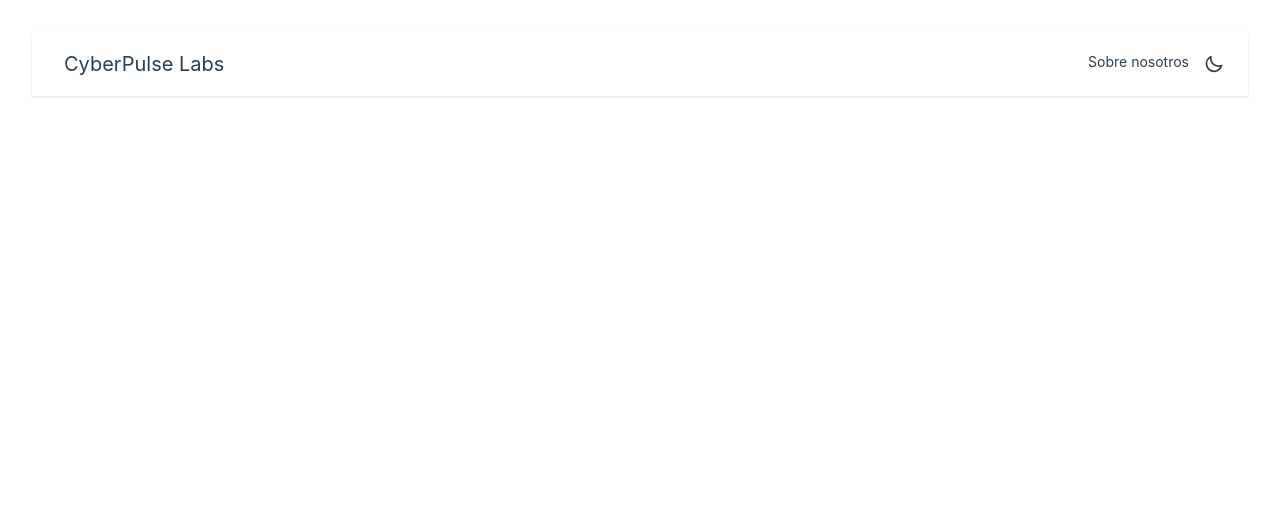
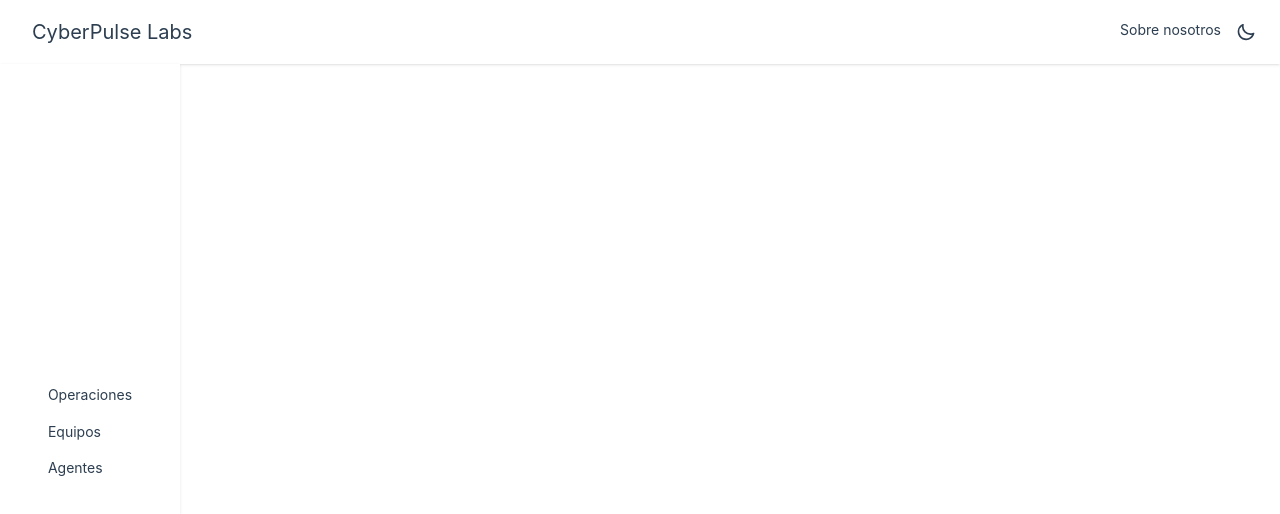
Before and after one commit to NachoMartinezLozano/PracticaFinal, a Vue app in the folder Front-end/PracticaFinal/: page / in a window 1280 px wide. Shown: the top 514 px of the page. Built offline with nearby package versions, Linux system fonts and the light colour scheme.

Commit message:
Menú lateral (falta arreglar botón para pantalla pequeña)

```diff
--- a/Front-end/PracticaFinal/src/assets/base.css
+++ b/Front-end/PracticaFinal/src/assets/base.css
@@ -54,7 +54,7 @@
 *::before,
 *::after {
   box-sizing: border-box;
-  margin: 0;
+  /*margin: 0;*/
   font-weight: normal;
 }
 
--- a/Front-end/PracticaFinal/src/assets/main.css
+++ b/Front-end/PracticaFinal/src/assets/main.css
@@ -4,8 +4,8 @@
 
 #app {
   /*max-width: 1280px;*/
-  margin: 0 auto;
-  padding: 2rem;
+  /*margin: 0 auto;*/
+  /*padding: 2rem;*/
   font-weight: normal;
 }
 
--- a/Front-end/PracticaFinal/src/components/Cabecera.vue
+++ b/Front-end/PracticaFinal/src/components/Cabecera.vue
@@ -1,12 +1,31 @@
 <script setup>
+    import { ref } from 'vue'
+    const nombreEmpresa = 'CyberPulse Labs'
 
-    const nombreEmpresa = 'CyberPulse Labs'
+    const showBoton = ref(window.innerWidth < 768)
+    /*
+    const updateBotonVisibility = () => {
+        showBoton.value = window.innerWidth >= 768
+    }
+    */
 
 </script>
 
 <template>
 
     <div class="navbar bg-base-100 shadow-sm flex w-full mx-auto">
+        <div class="dropdown" v-if="showBoton">
+            <div tabindex="0" role="button" class="btn btn-ghost btn-circle">
+                <svg xmlns="http://www.w3.org/2000/svg" class="h-5 w-5" fill="none" viewBox="0 0 24 24" stroke="currentColor"> <path stroke-linecap="round" stroke-linejoin="round" stroke-width="2" d="M4 6h16M4 12h16M4 18h7" /> </svg>
+            </div>
+            <ul
+                tabindex="0"
+                class="menu menu-sm dropdown-content bg-base-100 rounded-box z-1 mt-3 w-52 p-2 shadow">
+                <li><a>Operaciones</a></li>
+                <li><a>Equipos</a></li>
+                <li><a>Agentes</a></li>
+            </ul>
+        </div>
         <div class="flex-1 px-5">
             <a class="btn btn-ghost text-xl">{{ nombreEmpresa }}</a>
         </div>
--- a/Front-end/PracticaFinal/src/components/Navegador.vue
+++ b/Front-end/PracticaFinal/src/components/Navegador.vue
@@ -1 +1,23 @@
 <!--  Clase para el navegador lateral de la aplicación -->
+
+<script setup>
+
+</script>
+
+<template>
+
+  <div class="navbar bg-base-100 shadow-sm flex flex-col w-45 h-[calc(100vh-64px)] fixed top-[64px] left-0">
+     <div class="flex-1 flex flex-col justify-center">
+      <ul class="menu menu-vertical px-4 space-y-2">
+        <li><a>Operaciones</a></li>
+        <li><a>Equipos</a></li>
+        <li><a>Agentes</a></li>
+      </ul>
+    </div>
+  </div>
+
+</template>
+
+<style>
+
+</style>
--- a/Front-end/PracticaFinal/src/pages/PaginaPrincipal.vue
+++ b/Front-end/PracticaFinal/src/pages/PaginaPrincipal.vue
@@ -1,10 +1,30 @@
 <script setup>
+    import { ref, onMounted, onUnmounted} from 'vue'
     import Cabecera from '../components/Cabecera.vue'
+    import Navegador from '../components/Navegador.vue'
+
+    const showNavegador = ref(window.innerWidth >= 768)
+
+    const updateNavegadorVisibility = () => {
+        showNavegador.value = window.innerWidth >= 768
+    }
+
+    onMounted(() => {
+        window.addEventListener('resize', updateNavegadorVisibility)
+    })
+
+    onUnmounted(() => {
+        window.removeEventListener('resize', updateNavegadorVisibility)
+    })
 </script>
 
 <template>
-
-    <Cabecera />
+    <div class="flex flex-col min-h-screen">
+        <Cabecera />
+        <div class="flex flex-1">
+            <Navegador v-if="showNavegador" />
+        </div>
+    </div>
 
 </template>
 
```
